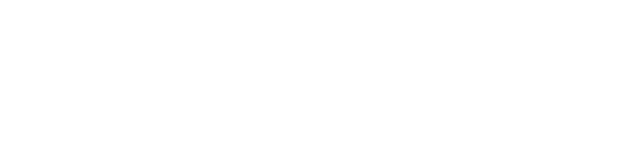
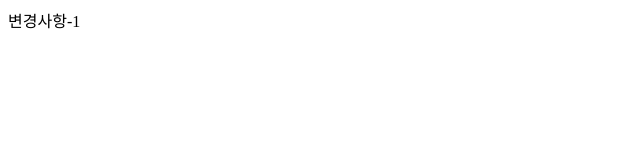
Before and after one commit to KimMuAng/git-practice, a plain HTML site: page index.html in a window 1280 px wide. Shown: the full height of the page, 0-640 px from the left. Drawn offline with Linux system fonts and the light colour scheme.

Commit message:
변경사항 추가

```diff
--- a/index.html
+++ b/index.html
@@ -7,6 +7,6 @@
     <title>와---!!</title>
 </head>
 <body>
-
+    변경사항-1
 </body>
 </html>
```
Also changed, not shown: 1 other file.
